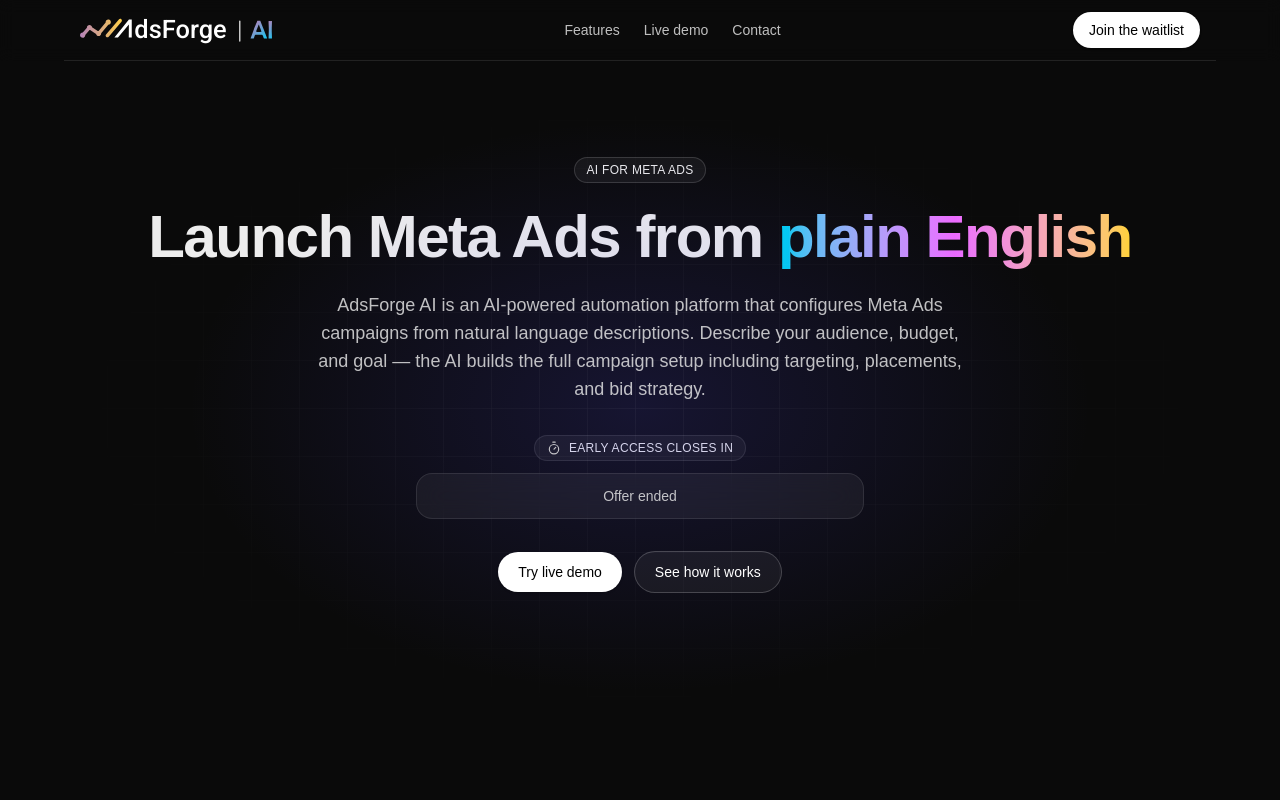
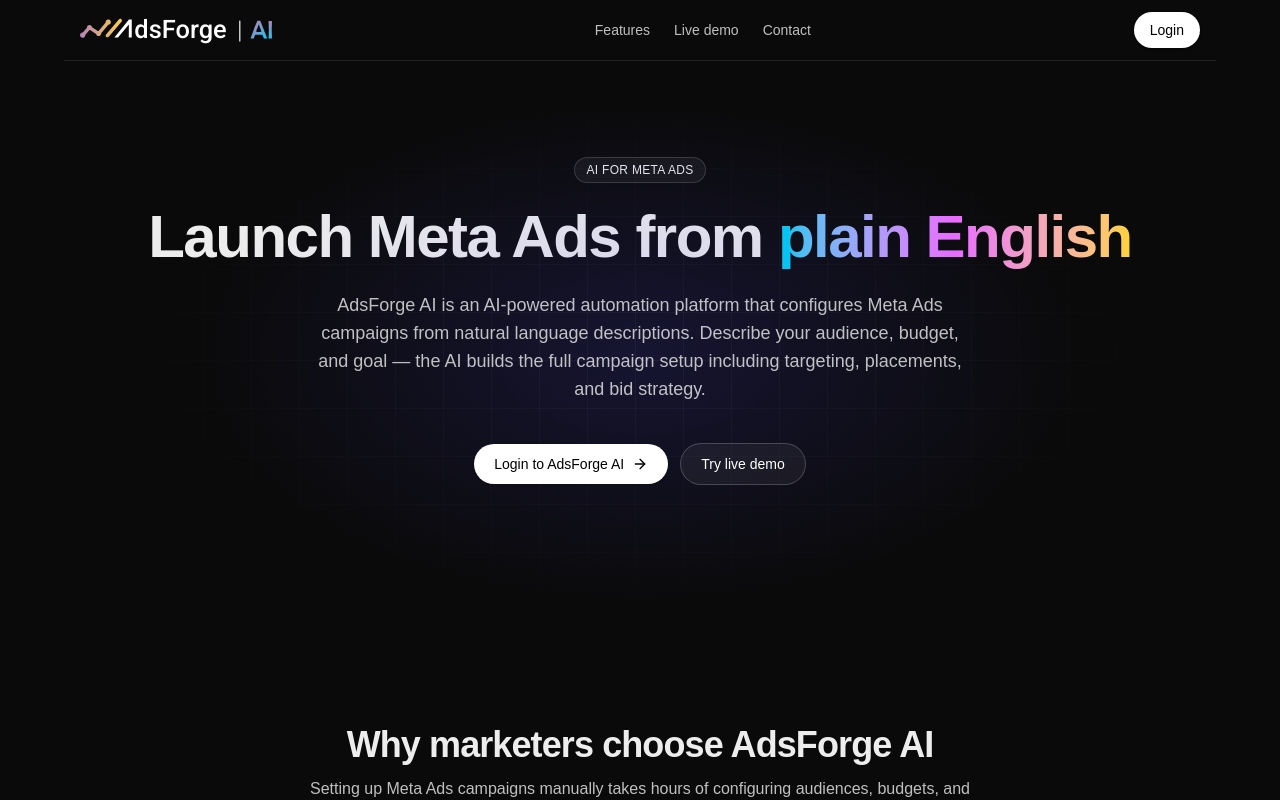
Before and after one commit to AdsForge/adsforge-branding, a Next.js app: page / in a window 1280 px wide. Shown: the top 800 px of the page. Built offline with nearby package versions, Linux system fonts and the light colour scheme; no server answers; the database is empty.

Commit message:
feat: replace waitlist with login functionality across components and update related descriptions

```diff
--- a/src/components/Faq.tsx
+++ b/src/components/Faq.tsx
@@ -19,7 +19,7 @@
   },
   {
     q: "Is AdsForge AI free to use?",
-    a: "AdsForge AI is currently in early access. You can join the waitlist for free to get notified as soon as the platform launches and secure priority access with special founder pricing. There is no credit card required to sign up for the waitlist.",
+    a: "AdsForge AI is available now and you can sign in to start building campaigns right away. New accounts can be created directly from the login page — no credit card required to get started. Paid plans unlock higher usage limits and advanced automation features as your campaigns scale.",
   },
   {
     q: "What platforms does AdsForge AI support?",
--- a/src/components/Footer.tsx
+++ b/src/components/Footer.tsx
@@ -28,8 +28,13 @@
               <Link href="/blog" className="opacity-60 hover:opacity-100">
                 Blog
               </Link>
-              <Link href="#waitlist" className="opacity-60 hover:opacity-100">
-                Join waitlist
+              <Link
+                href="https://app.adsforge.io/login"
+                target="_blank"
+                rel="noopener noreferrer"
+                className="opacity-60 hover:opacity-100"
+              >
+                Login
               </Link>
             </nav>
           </div>
--- a/src/components/Hero.tsx
+++ b/src/components/Hero.tsx
@@ -2,8 +2,7 @@
 
 import { motion } from "framer-motion";
 import Link from "next/link";
-import { useEffect, useState } from "react";
-import { Timer } from "lucide-react";
+import { ArrowRight } from "lucide-react";
 
 export default function Hero() {
   return (
@@ -32,35 +31,25 @@
             including targeting, placements, and bid strategy.
           </p>
 
-          <motion.div
-            initial={{ opacity: 0, y: 8 }}
-            animate={{ opacity: 1, y: 0 }}
-            transition={{ delay: 0.2, duration: 0.6, ease: "easeOut" }}
-            className="mt-8 flex flex-col items-center gap-3"
-          >
-            <span className="inline-flex items-center gap-2 rounded-full border border-white/10 bg-white/5 px-3 py-1 text-xs uppercase tracking-wide">
-              <Timer className="h-3.5 w-3.5 opacity-80" />
-              Early access closes in
-            </span>
-            <Countdown />
-          </motion.div>
-
-          <div className="mt-8 flex items-center justify-center gap-3">
-            {/* Primary Button: White -> Gradient */}
-            <Link
-              href="#live-demo"
-              className="group relative isolate inline-flex items-center justify-center overflow-hidden rounded-full bg-white px-5 py-2.5 text-sm font-medium text-black shadow transition-transform duration-300 ease-in-out hover:scale-105 active:scale-95 hover:shadow-lg hover:shadow-cyan-500/25"
+          <div className="mt-10 flex flex-wrap items-center justify-center gap-3">
+            {/* Primary Button: Login -> Gradient */}
+            <a
+              href="https://app.adsforge.io/login"
+              target="_blank"
+              rel="noopener noreferrer"
+              className="group relative isolate inline-flex items-center justify-center gap-2 overflow-hidden rounded-full bg-white px-5 py-2.5 text-sm font-medium text-black shadow transition-transform duration-300 ease-in-out hover:scale-105 active:scale-95 hover:shadow-lg hover:shadow-cyan-500/25"
             >
               {/* Gradient Overlay */}
               <span className="absolute inset-0 -z-10 bg-gradient-to-br from-cyan-400 via-fuchsia-400 to-amber-300 opacity-0 transition-opacity duration-300 ease-in-out group-hover:opacity-100" />
-              <span className="relative z-10 transition-colors duration-300 group-hover:text-white">
-                Try live demo
+              <span className="relative z-10 flex items-center gap-2 transition-colors duration-300 group-hover:text-white">
+                Login to AdsForge AI
+                <ArrowRight className="h-4 w-4 transition-transform duration-300 group-hover:translate-x-0.5" />
               </span>
-            </Link>
+            </a>
 
-            {/* Secondary Button: Glass -> Gradient Glass */}
+            {/* Secondary Button: Try live demo */}
             <Link
-              href="#features"
+              href="#live-demo"
               className="group relative isolate inline-flex items-center justify-center overflow-hidden rounded-full border border-white/20 bg-white/5 px-5 py-2.5 text-sm font-medium transition-transform duration-300 ease-in-out hover:scale-105 active:scale-95 hover:shadow-lg hover:shadow-fuchsia-500/20"
             >
               {/* Gradient Background */}
@@ -69,98 +58,12 @@
               {/* Border Glow */}
               <span className="absolute inset-0 -z-10 rounded-full ring-1 ring-inset ring-transparent transition-all duration-300 group-hover:ring-fuchsia-400/40" />
 
-              <span className="relative z-10 text-white">See how it works</span>
+              <span className="relative z-10 text-white">Try live demo</span>
             </Link>
           </div>
         </motion.div>
       </div>
     </section>
-  );
-}
-function Countdown() {
-  const [target, setTarget] = useState<Date | null>(null);
-  const [remainingMs, setRemainingMs] = useState<number>(0);
-
-  // Fetch canonical end date from server
-  useEffect(() => {
-    let cancelled = false;
-
-    async function load() {
-      try {
-        const res = await fetch("/api/countdown", { cache: "no-store" });
-        if (!res.ok) throw new Error("Failed to load countdown");
-        const data = await res.json();
-        const t = new Date(data.endAt);
-        if (!cancelled) setTarget(t);
-      } catch (err) {
-        // Fallback: end immediately if server fails
-        if (!cancelled) setTarget(new Date());
-      }
-    }
-
-    load();
-    return () => {
-      cancelled = true;
-    };
-  }, []);
-
-  // Tick every second
-  useEffect(() => {
-    if (!target) return;
-    const update = () => {
-      const diff = target.getTime() - Date.now();
-      setRemainingMs(Math.max(diff, 0));
-    };
-    update();
-    const id = setInterval(update, 1000);
-    return () => clearInterval(id);
-  }, [target]);
-
-  const total = remainingMs;
-  const days = Math.floor(total / (1000 * 60 * 60 * 24));
-  const hours = Math.floor((total / (1000 * 60 * 60)) % 24);
-  const minutes = Math.floor((total / (1000 * 60)) % 60);
-  const seconds = Math.floor((total / 1000) % 60);
-
-  const ended = total <= 0;
-
-  return (
-    <div
-      role="timer"
-      aria-live="polite"
-      className="w-full max-w-md rounded-2xl border border-white/10 bg-white/5 p-3 backdrop-blur-md"
-    >
-      {ended ? (
-        <div className="text-sm opacity-80">Offer ended</div>
-      ) : (
-        <div className="grid grid-cols-4 gap-2">
-          <TimeCell value={days} label="Days" />
-          <TimeCell value={hours} label="Hours" />
-          <TimeCell value={minutes} label="Minutes" />
-          <TimeCell value={seconds} label="Seconds" pad />
-        </div>
-      )}
-    </div>
-  );
-}
-
-function TimeCell({
-  value,
-  label,
-  pad = false,
-}: {
-  value: number;
-  label: string;
-  pad?: boolean;
-}) {
-  const text = pad ? String(value).padStart(2, "0") : String(value);
-  return (
-    <div className="rounded-lg border border-white/10 bg-white/5 px-3 py-2">
-      <div className="text-2xl md:text-3xl font-semibold tabular-nums tracking-tight">
-        {text}
-      </div>
-      <div className="mt-0.5 text-[10px] uppercase opacity-70">{label}</div>
-    </div>
   );
 }
 
--- /dev/null
+++ b/src/components/Login.tsx
@@ -0,0 +1,132 @@
+"use client";
+
+import { motion } from "framer-motion";
+import {
+  ArrowRight,
+  Sparkles,
+  Zap,
+  Rocket,
+  ShieldCheck,
+  LogIn,
+} from "lucide-react";
+
+const LOGIN_URL = "https://app.adsforge.io/login";
+
+export default function Login() {
+  return (
+    <section id="login" className="relative overflow-hidden">
+      {/* Decorative glow */}
+      <div aria-hidden className="pointer-events-none absolute inset-0 -z-10">
+        <div className="absolute -inset-[8rem] bg-[radial-gradient(ellipse_at_center,rgba(168,85,247,0.18),transparent_40%)]" />
+      </div>
+
+      <div className="mx-auto max-w-6xl px-4 py-20">
+        <div className="grid grid-cols-1 lg:grid-cols-12 gap-8 items-center">
+          {/* Left column: pitch & benefits */}
+          <motion.div
+            initial={{ opacity: 0, y: 16 }}
+            whileInView={{ opacity: 1, y: 0 }}
+            viewport={{ once: true, amount: 0.4 }}
+            transition={{ duration: 0.5 }}
+            className="lg:col-span-6"
+          >
+            <div className="inline-flex items-center gap-2 rounded-full border border-white/15 bg-white/5 px-3 py-1.5 text-xs uppercase tracking-wide">
+              <Sparkles className="h-3.5 w-3.5 opacity-80" />
+              Now available
+            </div>
+
+            <h2 className="mt-6 text-3xl md:text-4xl font-semibold tracking-tight">
+              Launch your first AI-powered{" "}
+              <span className="bg-gradient-to-r from-fuchsia-400 via-purple-400 to-pink-400 bg-clip-text text-transparent">
+                Meta Ads campaign
+              </span>
+            </h2>
+
+            <p className="mt-3 text-sm md:text-base opacity-80 max-w-md">
+              Sign in to AdsForge AI and turn natural language descriptions
+              into fully configured Meta Ads campaigns in minutes — no Ads
+              Manager expertise required.
+            </p>
+
+            <ul className="mt-6 space-y-3 text-sm opacity-90">
+              <li className="flex items-start gap-3">
+                <div className="rounded-lg bg-fuchsia-500/10 p-1.5">
+                  <Zap className="h-4 w-4 text-fuchsia-400" />
+                </div>
+                <div>
+                  <div className="font-medium">Instant campaign drafts</div>
+                  <div className="text-xs opacity-70 mt-0.5">
+                    Describe your goal, get a publish-ready setup
+                  </div>
+                </div>
+              </li>
+              <li className="flex items-start gap-3">
+                <div className="rounded-lg bg-purple-500/10 p-1.5">
+                  <Rocket className="h-4 w-4 text-purple-400" />
+                </div>
+                <div>
+                  <div className="font-medium">Publish in one click</div>
+                  <div className="text-xs opacity-70 mt-0.5">
+                    Push directly to Meta Ads Manager when you're ready
+                  </div>
+                </div>
+              </li>
+              <li className="flex items-start gap-3">
+                <div className="rounded-lg bg-pink-500/10 p-1.5">
+                  <ShieldCheck className="h-4 w-4 text-pink-400" />
+                </div>
+                <div>
+                  <div className="font-medium">Built-in guardrails</div>
+                  <div className="text-xs opacity-70 mt-0.5">
+                    Policy and compliance checks before you spend a dollar
+                  </div>
+                </div>
+              </li>
+            </ul>
+          </motion.div>
+
+          {/* Right column: login card */}
+          <motion.div
+            className="lg:col-span-6 rounded-3xl p-[1px] bg-gradient-to-br from-white/20 via-white/5 to-transparent"
+            initial={{ opacity: 0, y: 16 }}
+            whileInView={{ opacity: 1, y: 0 }}
+            viewport={{ once: true, amount: 0.4 }}
+            transition={{ duration: 0.5 }}
+          >
+            <div className="rounded-3xl border border-white/10 bg-white/5 p-8 md:p-10 backdrop-blur-sm text-center">
+              <div className="mx-auto w-16 h-16 rounded-2xl bg-gradient-to-br from-fuchsia-400 to-purple-500 flex items-center justify-center mb-6 shadow-lg shadow-fuchsia-500/30">
+                <LogIn className="h-8 w-8 text-white" />
+              </div>
+
+              <h3 className="text-2xl font-semibold mb-3">
+                Sign in to AdsForge AI
+              </h3>
+              <p className="text-sm opacity-70 mb-8 max-w-sm mx-auto">
+                Access your dashboard and start building campaigns from plain
+                English.
+              </p>
+
+              <a
+                href={LOGIN_URL}
+                target="_blank"
+                rel="noopener noreferrer"
+                className="group relative isolate inline-flex w-full items-center justify-center gap-2 overflow-hidden rounded-lg bg-gradient-to-r from-fuchsia-500 to-purple-500 px-4 py-3 text-sm font-medium text-white shadow-lg shadow-fuchsia-500/30 transition-transform hover:scale-[1.02] active:scale-[0.98]"
+              >
+                <span className="absolute inset-0 -z-10 bg-gradient-to-r from-fuchsia-400 to-purple-400 opacity-0 transition-opacity duration-300 ease-in-out group-hover:opacity-100" />
+                <span className="relative z-10 flex items-center gap-2">
+                  Login to AdsForge AI
+                  <ArrowRight className="h-4 w-4 transition-transform duration-300 group-hover:translate-x-0.5" />
+                </span>
+              </a>
+
+              <p className="mt-6 text-xs opacity-60">
+                New to AdsForge AI? You can create an account from the login
+                page.
+              </p>
+            </div>
+          </motion.div>
+        </div>
+      </div>
+    </section>
+  );
+}
--- a/src/components/Navbar.tsx
+++ b/src/components/Navbar.tsx
@@ -170,16 +170,18 @@
             Contact
           </Link>
         </nav>
-        <Link
-          href="/#waitlist"
+        <a
+          href="https://app.adsforge.io/login"
+          target="_blank"
+          rel="noopener noreferrer"
           className="group relative isolate inline-flex items-center justify-center overflow-hidden rounded-full bg-white px-4 py-2 text-sm font-medium text-black shadow transition-transform duration-300 ease-in-out hover:scale-105 active:scale-95 hover:shadow-lg hover:shadow-cyan-500/25"
         >
           {/* Gradient Overlay */}
           <span className="absolute inset-0 -z-10 bg-gradient-to-br from-cyan-400 via-fuchsia-400 to-amber-300 opacity-0 transition-opacity duration-300 ease-in-out group-hover:opacity-100" />
           <span className="relative z-10 transition-colors duration-300 group-hover:text-white">
-            Join the waitlist
+            Login
           </span>
-        </Link>
+        </a>
       </div>
     </header>
   );
```
Also changed, not shown: src/app/page.tsx (+5 -4 lines).
